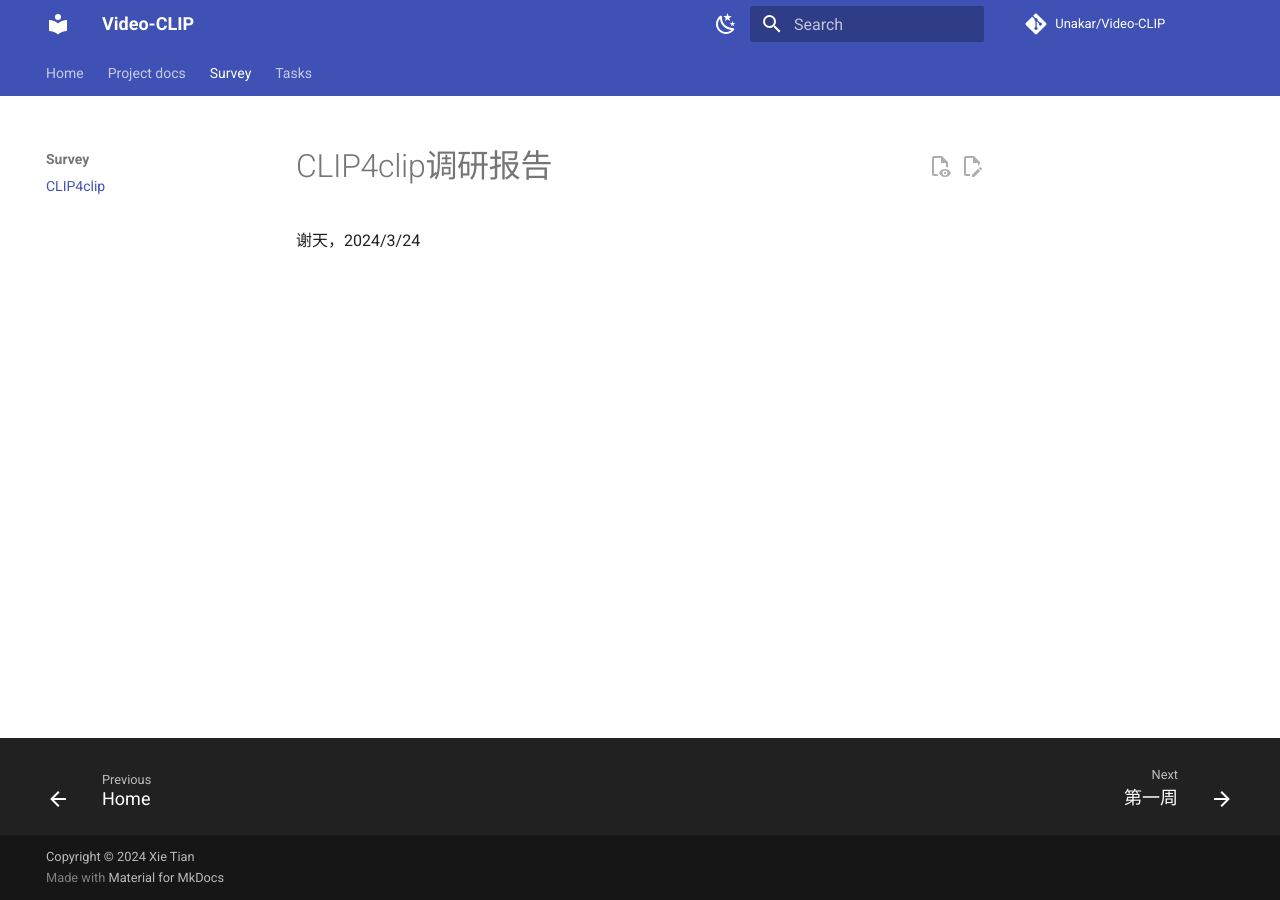
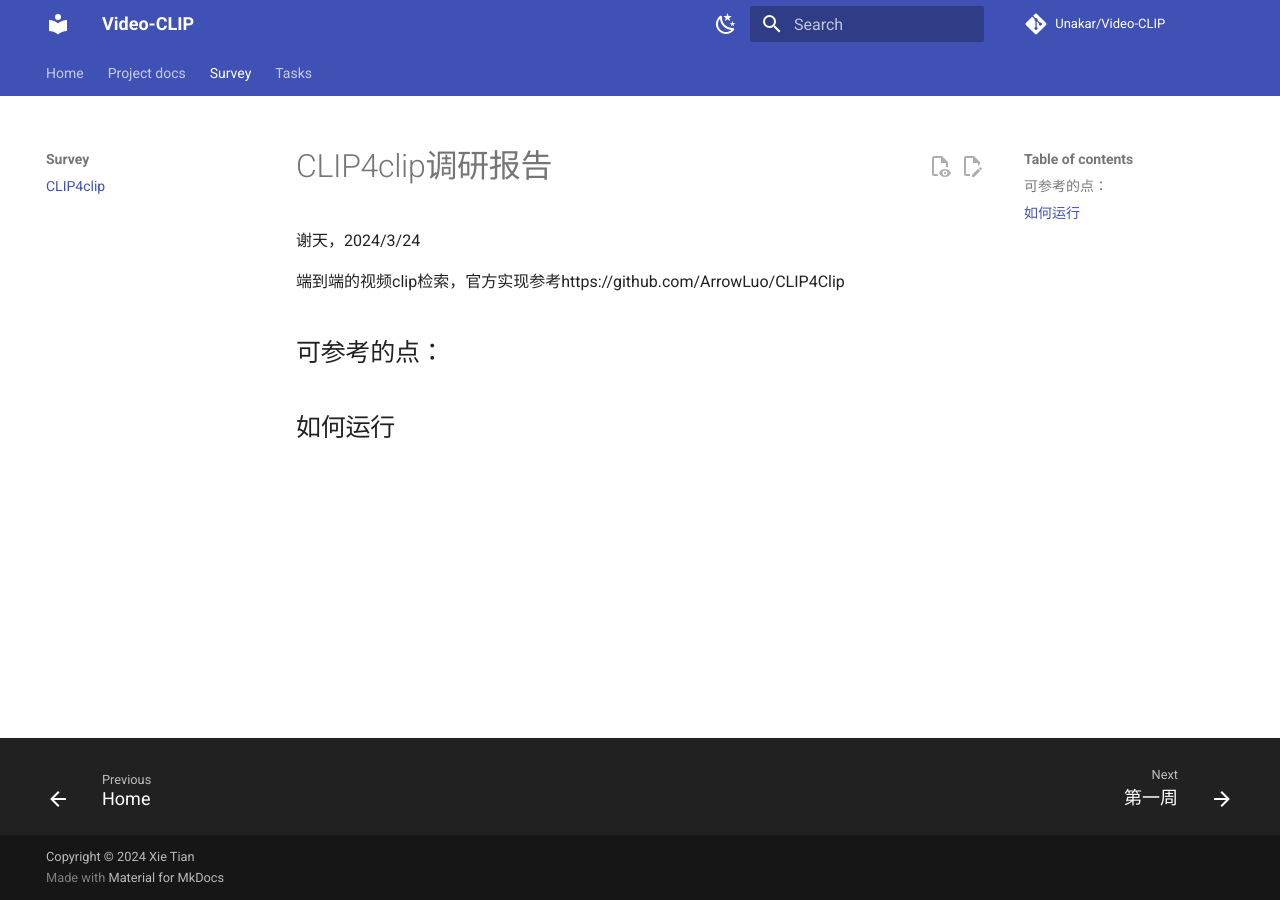
Before and after one commit to Unakar/Video-CLIP, an MkDocs documentation site: the page built from docs/survey/CLIP4clip.md, in a window 1280 px wide. Built offline with MkDocs 1.6.1 and Material for MkDocs 9.7.7, drawn with Linux system fonts in a browser that asks for light colours; comment, search, counter and statistics services are not loaded.

Commit message:
调研报告demo

```diff
--- a/docs/survey/CLIP4clip.md
+++ b/docs/survey/CLIP4clip.md
@@ -1,3 +1,9 @@
 # CLIP4clip调研报告
 
 谢天，2024/3/24
+
+端到端的视频clip检索，官方实现参考https://github.com/ArrowLuo/CLIP4Clip
+
+## 可参考的点：
+
+## 如何运行
```
